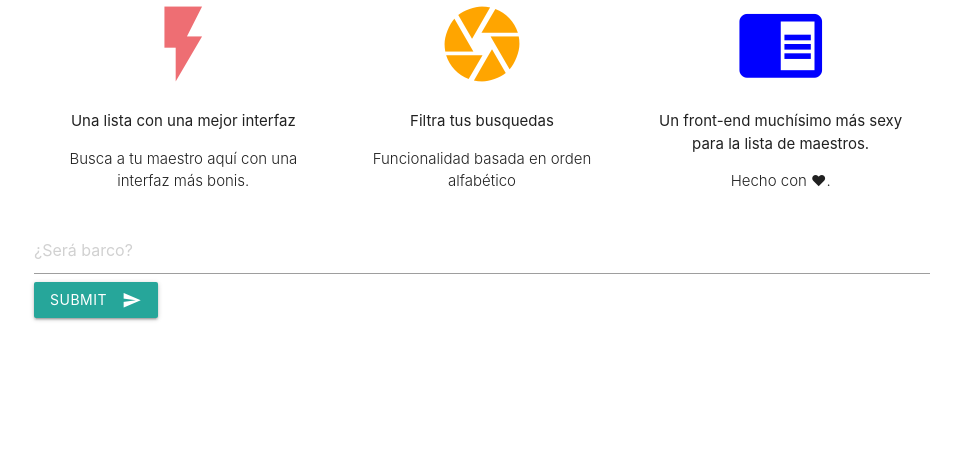
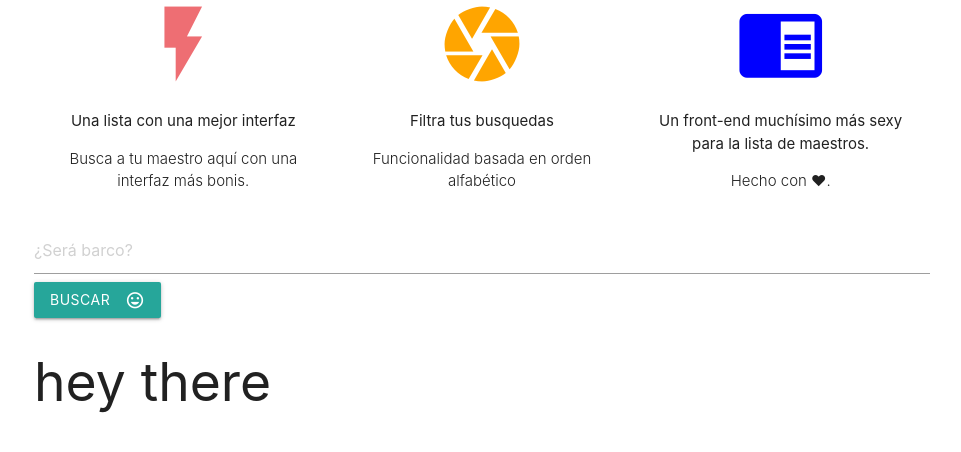
Before and after one commit to yeguacelestial/django-maestros-scraper, a Django app: template django_maestros_scraper/templates/maestros_app/newsearch.html in a window 1280 px wide. Shown: the part 271-723 px from the top of the page, without its empty margins (158-1119 px from the left). Run offline with Django 3.2, Linux system fonts and the light colour scheme; the template is opened without the code that fills it: values that come from a table or form of the project are taken from there, others are empty; data comes from the database, SQL or seed files in the repository.

Commit message:
Moved form to the base HTML

```diff
--- a/django_maestros_scraper/templates/base.html
+++ b/django_maestros_scraper/templates/base.html
@@ -54,6 +54,15 @@
                 </div>
             </div>
         </div>
+
+        <form action="{% url 'new_search' %}" method="POST">
+            {% csrf_token %}
+            <input type="text" name="search" placeholder="¿Será barco?">
+            <button class="btn waves-effect waves-light" type="submit" name="action">Buscar
+                <i class="material-icons right">mood</i>
+            </button>
+        </form>
+
         <!--Inheritance of the full code-->
         {% block content %}
         {% endblock content %}
--- a/django_maestros_scraper/templates/maestros_app/newsearch.html
+++ b/django_maestros_scraper/templates/maestros_app/newsearch.html
@@ -2,12 +2,6 @@
 
 {% block content %}
 
-    <form action="{% url 'new_search' %}" method="POST">
-        {% csrf_token %}
-        <input type="text" name="search" placeholder="¿Será barco?">
-        <button class="btn waves-effect waves-light" type="submit" name="action">Submit
-            <i class="material-icons right">send</i>
-        </button>
-    </form>
+    <h2>{{ search }}</h2>
 
 {% endblock %}
```
Also changed, not shown: django_maestros_scraper/maestros_app/views.py (+6 -1 lines).
